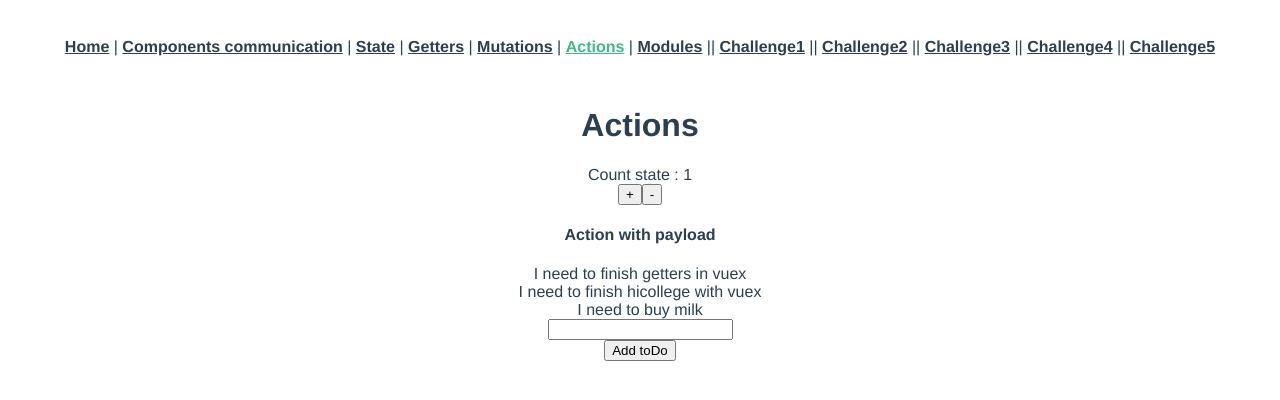
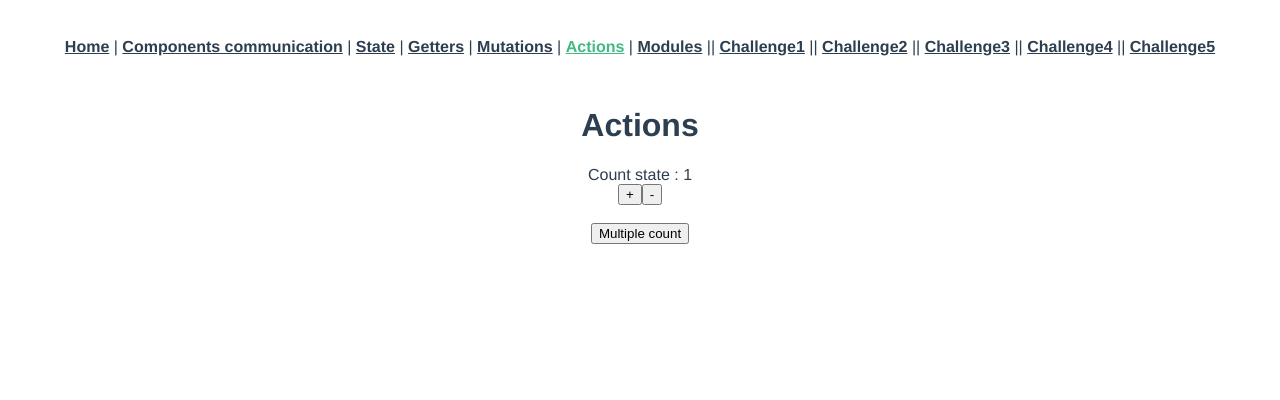
Before and after one commit to naimlatifi5/vuex, a Vue app in the folder hicollegevuex/: page /actions in a window 1280 px wide. Shown: the top 400 px of the page. Built offline with nearby package versions, Linux system fonts and the light colour scheme.

Commit message:
added example on actions

```diff
--- a/hicollegevuex/src/components/Actions.vue
+++ b/hicollegevuex/src/components/Actions.vue
@@ -2,16 +2,11 @@
   <div class="actions">
     <h1>Actions</h1>
     <div>Count state : {{ count }}</div>
-    <button @click="this.incrementButton">+</button>
+    <button @click="increment">+</button>
     <button @click="decrement">-</button>
     <br />
-    <h4>Action with payload</h4>
-    <div v-for="(todo, index) in todos" :key="index">
-      <div>{{ todo.text }}</div>
-    </div>
-    <input type="text" v-model="inputValue" /><br />
-
-    <button @click="addToDoItem">Add toDo</button>
+    <br />
+    <button @click="addCountItem">Multiple count</button>
   </div>
 </template>
 
@@ -19,11 +14,6 @@
 import { mapState, mapActions } from "vuex";
 export default {
   name: "ActionsVuex",
-  data() {
-    return {
-      inputValue: ""
-    };
-  },
   mounted() {
     // we can dispatch action methods as
     console.log(this.$store.dispatch("increment"));
@@ -32,18 +22,14 @@ export default {
     ...mapState(["count", "todos"])
   },
   methods: {
-    addToDoItem() {
-      const item = {
-        id: 4,
-        text: this.inputValue,
-        done: true
-      };
-      this.addTodos(item);
+    addCountItem() {
+      return this.incrementWithPayload(2);
     },
     ...mapActions(["increment", "addTodos", "decrement"]),
     // use a
     ...mapActions({
-      incrementButton: "increment"
+      incrementButton: "increment",
+      incrementWithPayload: "incrementPayload"
     })
   }
 };
--- a/hicollegevuex/src/store.js
+++ b/hicollegevuex/src/store.js
@@ -26,6 +26,11 @@ export default new Vuex.Store({
         id: 3,
         text: "I need to buy milk",
         done: true
+      },
+      {
+        id: 4,
+        text: "I need to buy fish",
+        done: false
       }
     ]
   },
@@ -38,10 +43,18 @@ export default new Vuex.Store({
     /** Inside actions you can run asynchronous code but not in mutations. So use actions for asynchronous code otherwise use mutations.
     Inside actions you can access getters, state, mutations (committing them), actions (dispatching them) in mutations you can access the state. So if you want to access only the state use mutations otherwise use actions. */
 
-    increment(state, payload) {
+    increment(state) {
+      state.count++;
+    },
+    incrementPayload(state, payload) {
       console.log("payload passed", payload);
       // we are chainging the state here
-      state.count++;
+      if (payload) {
+        console.log("we have payload");
+        state.count = state.count * payload;
+      } else {
+        state.count++;
+      }
     },
     decrement(state, payload) {
       console.log("decrement payload", payload);
@@ -67,15 +80,16 @@ export default new Vuex.Store({
   // actions commit a mutation.
   // actions can contain asynchronous operations compared to mutations that are synchronous functions
   actions: {
-    increment(context) {
+    increment({ commit }) {
       // context object exposes the methods/properties on the store instance where we can access.
       // state , getters with commit.state/commit.getters and call a mutation with context.commit
-      context.commit("increment");
+      commit("increment");
     },
-    // we can also use destructing to access the commit property as
-    increment1({ commit }) {
-      commit("increment1");
+
+    incrementPayload({ commit }, payload) {
+      commit("incrementPayload", payload);
     },
+
     incrementAsync({ commit }) {
       setTimeout(() => {
         commit("increment");
```
